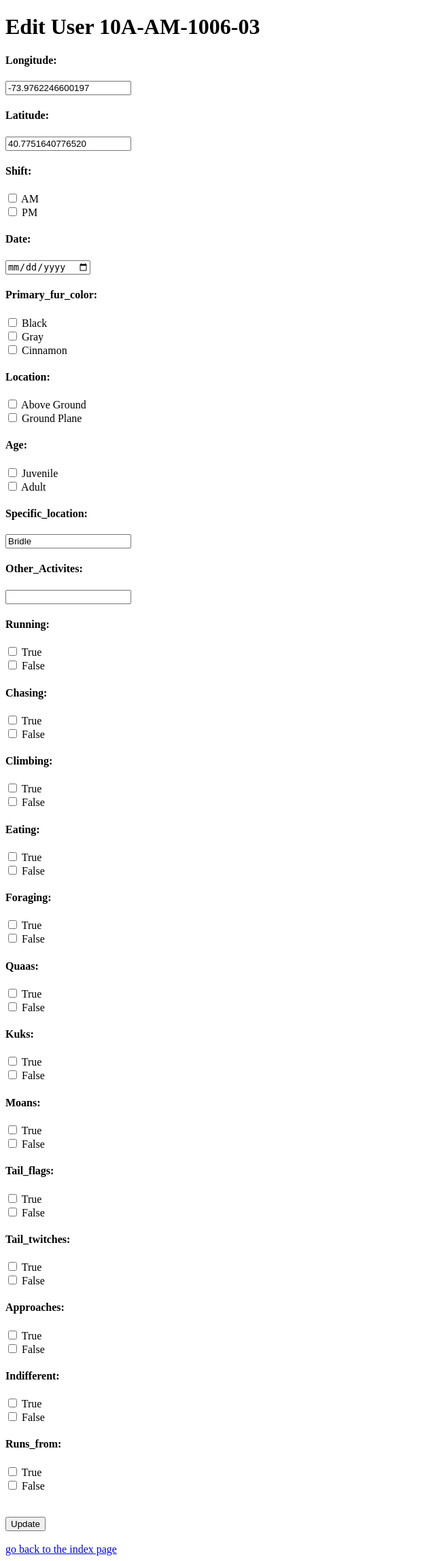
After one commit to zizhuang99/squirrels_group8_zz2693_zf2231, a Django app: a page that uses finalproject/sightings/templates/sightings/update.html in a window 1280 px wide. The commit adds this page. Shown: the whole page at 68% size, without its empty margins (0-640 px from the left). Run offline with Django 3.2, Linux system fonts and the light colour scheme; data comes from the database, SQL or seed files in the repository; both versions use the stored data as it was before the commit.

Commit message:
change primary key as unique id

```diff
--- a/finalproject/finalproject/settings.py
+++ b/finalproject/finalproject/settings.py
@@ -40,6 +40,7 @@ INSTALLED_APPS = [
     'django.contrib.staticfiles',
     'map',
     'sightings',
+    'django_extensions',
     ]
 
 MIDDLEWARE = [
--- a/finalproject/finalproject/urls.py
+++ b/finalproject/finalproject/urls.py
@@ -19,5 +19,5 @@ from django.urls import path,include
 urlpatterns = [
     path('admin/', admin.site.urls),
     path('map/',include('map.urls')),
-    path('sightings/',include('sightings.urls')),
+    path('sightings/',include('sightings.urls'),name='sightings'),
     ]
--- a/finalproject/map/models.py
+++ b/finalproject/map/models.py
@@ -6,7 +6,7 @@ class squirrels(models.Model):
 
     Latitude=models.DecimalField(help_text='Latitude',max_digits=16,decimal_places=13)
 
-    Unique_Squirrel_ID=models.CharField(help_text='Unique Squirrel ID',max_length=200,)
+    Unique_Squirrel_ID=models.CharField(help_text='Unique Squirrel ID',max_length=200,primary_key=True,)
 
     AM,PM='am','pm'
 
--- /dev/null
+++ b/finalproject/sightings/templates/sightings/update.html
@@ -0,0 +1,87 @@
+<!DOCTYPE html>
+<html>
+    <head>
+        <title>Users Edit page</title>
+    </head>
+
+    <body>
+
+  	<div class="miniwrap">
+    	<form action="{% url 'sightings:update' Unique_Squirrel_ID=sighting.Unique_Squirrel_ID %}" method="POST" id="updateform">
+        {% csrf_token %}
+        <h1>Edit User {{ sighting.Unique_Squirrel_ID}}</h1>
+	<h4>Longitude:</h4>
+	<input type='number' name='Longitude' value={{sighting.Longitude}}>
+	<h4>Latitude: </h4>
+	<input type='number' name='Latitude' value={{sighting.Latitude}}>
+	<h4>Shift: </h4>
+	<input type='checkbox' name='Shift' value='AM'> AM<br>
+	<input type='checkbox' name='Shift' value='PM'> PM<br>
+	<h4>Date: </h4>
+	<input type='date' name='Date' value={{sighting.Date}}><br>
+	<h4>Primary_fur_color: </h4>
+	<input type='checkbox' name='Primary_fur_color' value='Black'> Black<br>
+	<input type='checkbox' name='Primary_fur_color' value='Gray'> Gray <br>
+	<input type='checkbox' name='Primary_fur_color' value='Cinnamon'> Cinnamon<br>
+	<h4>Location: </h4>
+	<input type='checkbox' name='Location' value='Above Ground'> Above Ground<br>
+	<input type='checkbox' name='Location' value='Ground Plane'> Ground Plane <br>
+
+	<h4>Age: </h4>
+	<input type='checkbox' name='Age' value='Juvenile'> Juvenile<br>
+	<input type='checkbox' name='Age' value='Adult'> Adult<br>
+
+        <h4>Specific_location:</h4>
+        <input type="text" name="Specific_location" value={{sighting.Specific_location}}>
+	<h4>Other_Activites: </h4>
+	<input type='text' name='Other_Activities' value={{sighting.Other_Activities}}>
+	<h4>Running: </h4>
+	<input type='checkbox' name='Running' value='True'> True<br>
+	<input type='checkbox' name='Running' value='False'> False<br>
+	<h4>Chasing: </h4>
+	<input type='checkbox' name='Chasing' value='True'> True<br>
+	<input type='checkbox' name='Chasing' value='False'> False<br>
+	<h4>Climbing: </h4>
+	<input type='checkbox' name='Climbing' value='True'> True<br>
+	<input type='checkbox' name='Climbing' value='False'> False<br>
+	<h4>Eating: </h4>
+	<input type='checkbox' name='Eating' value='True'> True<br>
+	<input type='checkbox' name='Eating' value='False'> False<br>
+	<h4>Foraging: </h4>
+	<input type='checkbox' name='Foraging' value='True'> True<br>
+	<input type='checkbox' name='Foraging' value='False'> False<br>
+	<h4>Quaas: </h4>
+	<input type='checkbox' name='Quaas' value='True'> True<br>
+	<input type='checkbox' name='Quaas' value='False'> False<br>
+	<h4>Kuks: </h4>
+	<input type='checkbox' name='Kuks' value='True'> True<br>
+	<input type='checkbox' name='Kuks' value='False'> False<br>
+	<h4>Moans: </h4>
+	<input type='checkbox' name='Moans' value='True'> True<br>
+	<input type='checkbox' name='Moans' value='False'> False<br>
+	<h4>Tail_flags: </h4>
+	<input type='checkbox' name='Tail_flags' value='True'> True<br>
+	<input type='checkbox' name='Tail_flags' value='False'> False<br>
+	<h4>Tail_twitches: </h4>
+	<input type='checkbox' name='Tail_twitches' value='True'> True<br>
+	<input type='checkbox' name='Tail_twitches' value='False'> False<br>
+	<h4>Approaches: </h4>
+	<input type='checkbox' name='Approaches' value='True'> True<br>
+	<input type='checkbox' name='Approaches' value='False'> False<br>
+	<h4>Indifferent: </h4>
+	<input type='checkbox' name='Indifferent' value='True'> True<br>
+	<input type='checkbox' name='Indifferent' value='False'> False<br>
+	<h4>Runs_from: </h4>
+	<input type='checkbox' name='Runs_from' value='True'> True<br>
+	<input type='checkbox' name='Runs_from' value='False'> False<br>
+        <br>
+        <br>
+<!-- This button sends the edited user data to update function via the form action, to be put in the database -->
+        <button type="submit" form="updateform" value="Update">Update</button>
+        <br>
+        <br>
+       	<a href="{% url 'sightings:index' %}">go back to the index page</a>
+    	</form>
+    	</div>
+    </body>
+</html>
--- a/finalproject/sightings/urls.py
+++ b/finalproject/sightings/urls.py
@@ -1,8 +1,16 @@
 from django.urls import path
-from sightings.views import *
+from django.conf.urls import url, include
+from . import views
 
-urlpatterns=[
-        path('',index, name='sightings_list'),
-        path('<str:sighting>/',details,name='sighting_detail'),
-        path('add/',add,name='add_sighting'),
-        ]
+app_name='sightings'
+
+urlpatterns = [
+# root route to index method
+    path('', views.index, name = "index"),
+    path('add/',views.add,name = "add"),
+    path('stats/',views.stats,name='stats'),
+    path('<Unique_Squirrel_ID>/', views.details, name = "details"),
+    path('<Unique_Squirrel_ID>/update/', views.update, name = "update"),
+    path('<Unique_Squirrel_ID>/delete/',views.delete,name = 'delete'),
+
+]
--- a/finalproject/sightings/views.py
+++ b/finalproject/sightings/views.py
@@ -1,6 +1,7 @@
-from django.shortcuts import render
-from django.http import HttpResponse
+from django.shortcuts import render,redirect
+from django.http import HttpResponse,HttpResponseRedirect
 from map.models import squirrels
+from django.views.generic.edit import CreateView,UpdateView,DeleteView
 
 
 def index(request):
@@ -8,23 +9,101 @@ def index(request):
     context={'sightings':sightings,}
     return render(request,"sightings/index.html",context)
 # Create your views here.
-def details(request,Unique_Squirrel_Id=None):
-    sighting2=squirrels.objects.get(Unique_Squirrel_Id=sighting)
-    context={'sighting':sighting2,}
+def details(request,Unique_Squirrel_ID):
+    sighting=squirrels.objects.get(Unique_Squirrel_ID=Unique_Squirrel_ID)
+    context={'sighting':sighting,}
     return render(request,"sightings/details.html",context)
-def add(request,Unique_Squirrel_Id=None):
+
+def stats(request):
+    stats1=squirrels.objects.all().count()
+    stats2=squirrels.objects.filter(Runs_from=True).count()
+    stats3=squirrels.objects.filter(Climbing=True).count()
+    stats4=squirrels.objects.filter(Primary_fur_color='Black').count()
+    context={'stats1':stats1,'stats2':stats2,'stats3':stats3,'stats4':stats4,}
+    return render(request,'sightings/stats.html',context)
+def add(request):
     if request.method=="POST":
-        print(request.POST)
-        data=request.POST
+    #print("Add sightings to the databse")
+        Unique_Squirrel_ID = request.POST.get('Unique_Squirrel_ID')
+        Longitude = request.POST.get('Longitude')
+        Latitude=request.POST.get('Latitude')
+        Specific_location=request.POST.get('Specific_location')
+        Date=request.POST.get('Date')
+        Shift=request.POST.get('Shift')
+        Age=request.POST.get('Age')
+        Primary_fur_color=request.POST.get('Primary_fur_color')
+        Location=request.POST.get('Location')
+        Running=request.POST.get('Running')
+        Chasing=request.POST.get('Chasing')
+        Climbing=request.POST.get('Climbing')
+        Eating=request.POST.get('Eating')
+        Foraging=request.POST.get('Foraging')
+        Other_Activities=request.POST.get('Other_Activities')
+        Kuks=request.POST.get('Kuks')
+
+        Quaas=request.POST.get('Quaas')
+        Moans=request.POST.get('Moans')
+        Tail_flags=request.POST.get('Tail_flags')
+        Tail_twitches=request.POST.get('Tail_twitches')
+        Approaches=request.POST.get('Approaches')
+        Indifferent=request.POST.get('Indifferent')
+
+        squirrel=squirrels.objects.create(Unique_Squirrel_ID=Unique_Squirrel_ID,
+                Longitude=Longitude,Latitude=Latitude,Specific_location=Specific_location,
+                Date=Date,Shift=Shift,Age=Age, Primary_fur_color=Primary_fur_color,
+                Location=Location,
+                Running=Running,Chasing=Chasing,
+                Climbing=Climbing,Eating=Eating,Foraging=Foraging,Other_Activities=Other_Activities,
+                Kuks=Kuks,Quaas=Quaas,Moans=Moans,Tail_flags=Tail_flags,Tail_twitches=Tail_twitches,Approaches=Approaches, Indifferent=Indifferent)
+
+        squirrel.save()
+        return redirect('sightings:index')
+    return render(request,'sightings/add.html')
 
 
-        ret=squirrels.objects.create(Unique_Squirrel_Id='123',longitude=data['longitutde'])
-        if ret:
-            return HttpResponse('Your answer has been recorded successfully')
-        else:
-            return HttpResponse("Your answer hasn't been recorded")
-   # if request.method=="GET":
-    #    try:
-     #       sighting=Sightings.object.get(Unique_Squirrel_Id=Unique_Squirrel_Id)
-      #  context={'sighting':sighting,}
-       # return render(request,sightings/add.html.context)
+def delete(request, Unique_Squirrel_ID):
+    sighting=squirrels.objects.get(Unique_Squirrel_ID=Unique_Squirrel_ID)
+    if request.method=='POST':
+        sighting.delete()
+        return redirect('sightings:index')
+    else:
+        context={'sighting':sighting}
+        return(render(request,'sightings/delete.html',context))
+
+
+
+def update(request, Unique_Squirrel_ID):
+ #   print("Update method in address_book views.py")
+
+# updating user information
+    sighting = squirrels.objects.get(Unique_Squirrel_ID=Unique_Squirrel_ID)
+    if request.method=="POST":
+        sighting.Longitude=request.POST['Longitude'],
+        sighting.Latitude=request.POST['Latitude'],
+        sighting.Shift=request.POST['Shift'],
+        sighting.Date=request.POST['Date'],
+        sighting.Age=request.POST['Age'],
+        sighting.Primary_fur_color=request.POST['Primary_fur_color'],
+        sighting.Location=request.POST['Location'],
+        sighting.Specific_location=request.POST['Specific_location'],
+        sighting.Running=request.POST['Running'],
+        sighting.Chaseing=request.POST['Chasing'],
+        sighting.Climbing=request.POST['Climbing'],
+        sighting.Eating=request.POST['Eating'],
+        sighting.Foraging=request.POST['Foraging'],
+        sighting.Other_Activities=request.POST['Other_Activities'],
+        sighting.Kuks=request.POST['Kuks'],
+        sighting.Quaas=request.POST['Quaas'],
+        sighting.Moans=request.POST['Moans'],
+        sighting.Tail_flags=request.POST['Tail_flags'],
+        sighting.Tail_twitches=request.POST['Tail_twitches'],
+        sighting.Approaches=request.POST['Approaches'],
+        sighting.Indifferent=request.POST['Indifferent'],
+        sighting.Runs_from=request.POST['Runs_from'],
+       # sighting.save()
+        context={'sighting':sighting}
+        return render(request,'sightings/details.html', context)
+
+    context={'sighting':sighting}
+
+    return render(request,'sightings/update.html',context)
```
Also changed, not shown: finalproject/sightings/templates/sightings/add.html (+105 -5 lines), finalproject/sightings/templates/sightings/delete.html (added, +24 -0 lines), finalproject/sightings/templates/sightings/details.html (+32 -10 lines), finalproject/sightings/templates/sightings/index.html (+14 -5 lines), finalproject/sightings/templates/sightings/stats.html (added, +16 -0 lines), finalproject/db.sqlite3, finalproject/map/migrations/0002_auto_20191201_0605.py (added), 1 other file.
